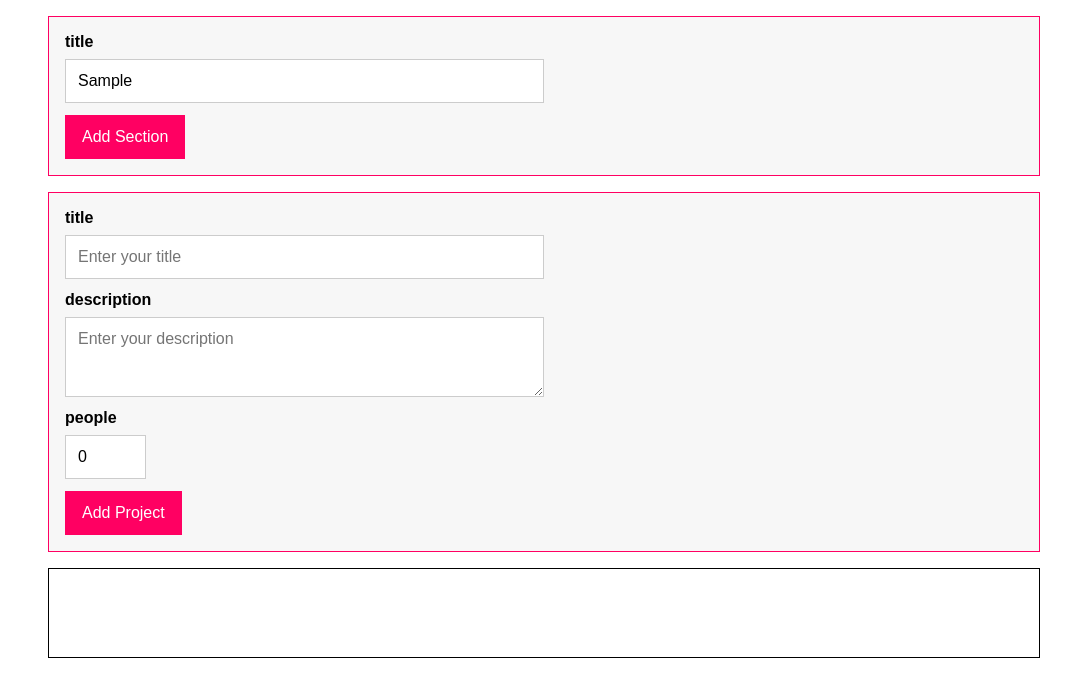
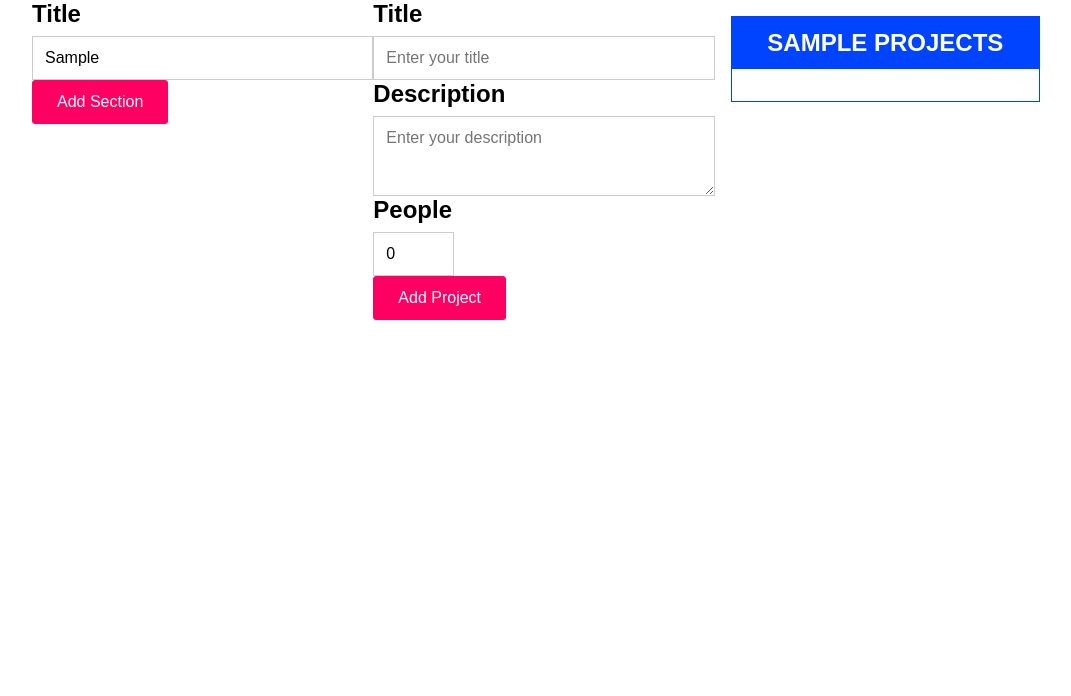
Before and after one commit to kraviecdev/dragdrop, a React (Vite) app: page / in a window 1280 px wide. Both pictures are taken after typing "Sample" into the empty fields and a click on the button "Add Section". Shown: the top 696 px of the page, without its empty margins (96-1167 px from the left). Built offline with nearby package versions, Linux system fonts and the light colour scheme.

Commit message:
change css in app

```diff
--- a/src/App.css
+++ b/src/App.css
@@ -8,9 +8,21 @@ html {
 
 body {
   margin: 0;
+  min-height: 100dvh;
+}
+
+:root {
+  --main-color: #ffffff;
+  --main-background: #0044ff;
+  --button-primary: #ff0062;
+  --button-primary-hover: #ff0062;
+  --button-primary-active: #ff0062;
+  --droppable-hover: #d6e1ff;
 }
 
 main {
+  display: grid;
+  grid-template-columns: repeat(auto-fill, minmax(300px, 1fr));
   max-width: 1024px;
   margin: 0 auto;
 }
--- a/src/_components/Form/Button/button.css
+++ b/src/_components/Form/Button/button.css
@@ -2,9 +2,11 @@ button {
     font: inherit;
     background: #ff0062;
     border: 1px solid #ff0062;
+    border-radius: 3px;
+    text-transform: capitalize;
     cursor: pointer;
     color: white;
-    padding: 0.75rem 1rem;
+    padding: 12px 24px;
     max-width: max-content;
 }
 
--- a/src/_components/Form/FormInput/formInput.css
+++ b/src/_components/Form/FormInput/formInput.css
@@ -1,7 +1,6 @@
 .form-control {
     display: flex;
     flex-direction: column;
-    max-width: 50%;
     gap: 8px;
 }
 
@@ -10,7 +9,9 @@
 }
 
 .form-label {
+    font-size: 24px;
     font-weight: bold;
+    text-transform: capitalize;
 }
 
 input,
--- a/src/_components/Form/form.css
+++ b/src/_components/Form/form.css
@@ -1,8 +1,30 @@
-form {
+.form {
     display: grid;
     gap: 12px;
-    margin: 1rem;
-    padding: 1rem;
-    border: 1px solid #ff0062;
-    background: #f7f7f7;
+    margin: 16px 0;
 }
+
+.wrapper {
+    display: flex;
+    flex-direction: column;
+    overflow: hidden;
+    width: 100%;
+    height: 100%;
+    transition: max-height 0.7s ease-in;
+}
+
+.wrapper--open {
+    width: 100%;
+    padding: 12px;
+    max-height: 400px;
+    height: max-content;
+}
+
+.wrapper--closed {
+    padding: 8px;
+    max-height: 60px;
+}
+
+.wrapper--closed button {
+    align-self: center;
+}
--- a/src/_components/List/list.css
+++ b/src/_components/List/list.css
@@ -1,5 +1,15 @@
-ul {
+.list {
     list-style: none;
-    margin: 0;
-    padding: 1rem;
+    margin: 8px;
+    padding: 0;
 }
+
+.list--droppable {
+    min-height: 200px;
+    border: 1px dashed var(--main-background);
+}
+
+.list--drop {
+    border: 1px dashed;
+    background-color: var(--droppable-hover);
+}
--- a/src/_components/Section/section.css
+++ b/src/_components/Section/section.css
@@ -1,13 +1,18 @@
 .section {
-    margin: 1rem;
+    display: flex;
+    flex-direction: column;
+    margin: 16px;
     border: 1px solid;
+    border-color: var(--main-background);
+    height: max-content;
 }
 
 .section header {
-    height: 3.5rem;
     display: flex;
     justify-content: center;
     align-items: center;
+    padding: 12px 0;
+    background-color: var(--main-background);
 }
 
 .section header h2 {
@@ -16,34 +21,7 @@
     text-transform: uppercase;
 }
 
-.section--active {
-    border-color: #ff0062;
+.section li h2 {
+    text-transform: capitalize;
+    color: var(--main-background);
 }
-
-.section--active header {
-    background: #ff0062;
-}
-
-.section--active li h2 {
-    color: #ff0062;
-}
-
-.section--active ul.droppable {
-    background: #ffe3ee;
-}
-
-.section--finished {
-    border-color: #0044ff;
-}
-
-.section--finished header {
-    background: #0044ff;
-}
-
-.section--finished li h2 {
-    color: #0044ff;
-}
-
-.section--finished ul.droppable {
-    background: #d6e1ff;
-}
```
